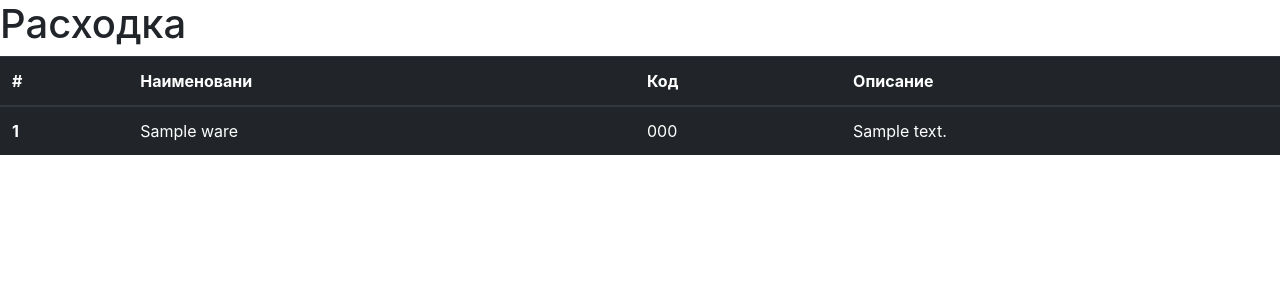
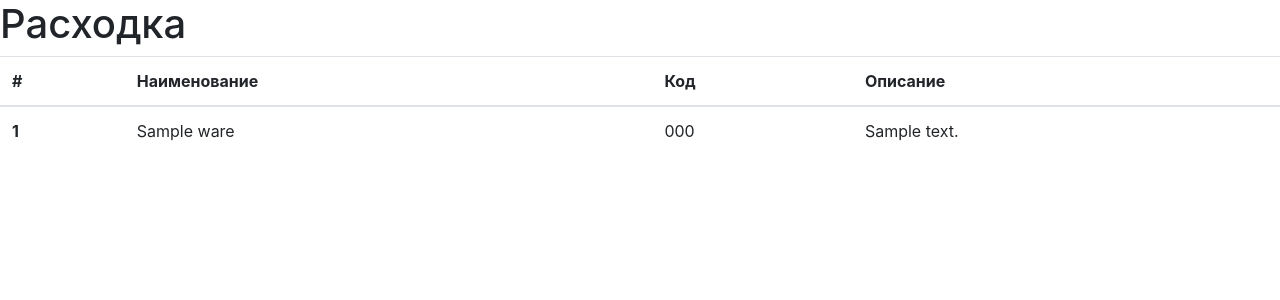
Before and after one commit to vgridasov/rashodka, a Django app: template wares/templates/wares/index.html in a window 1280 px wide. Shown: the top 300 px of the page. Run offline with Django 3.2, Linux system fonts and the light colour scheme; the template is opened without the code that fills it: most values are stand-ins (such as "Sample title", 1, 10 or a date in 2020); some libraries are stand-ins or nearby versions.

Commit message:
Мелкие исправления

```diff
--- a/wares/models.py
+++ b/wares/models.py
@@ -8,7 +8,7 @@ class Cat(models.Model):
 
 
 class Vendor(models.Model):
-    vendor_name = models.CharField(max_length=50, verbose_name="Категория")
+    vendor_name = models.CharField(max_length=50, verbose_name="Вендор")
     def __str__(self):
         return self.vendor_name
 
@@ -16,7 +16,7 @@ class Vendor(models.Model):
 
 class Ware(models.Model):
     ware_name = models.CharField(max_length=200, verbose_name="Наименование")
-    ware_code = models.CharField(max_length=20, verbose_name="Код")
+    ware_code = models.CharField(max_length=20, verbose_name="Код производителя")
     ware_vendor = models.ForeignKey(Vendor, on_delete=models.SET_NULL, blank=True, null=True)
     ware_description = models.TextField(verbose_name="Описание")
     ware_cat = models.ForeignKey(Cat, on_delete=models.SET_NULL, blank=True, null=True)
--- a/wares/templates/wares/index.html
+++ b/wares/templates/wares/index.html
@@ -3,11 +3,11 @@
 {% block content %}
     <h1>Расходка</h1>
 
-    <table class="table table-hover table-dark">
+    <table class="table table-hover">
       <thead>
         <tr>
           <th scope="col">#</th>
-          <th scope="col">Наименовани</th>
+          <th scope="col">Наименование</th>
           <th scope="col">Код</th>
           <th scope="col">Описание</th>
         </tr>
--- a/wares/views.py
+++ b/wares/views.py
@@ -5,7 +5,7 @@ from django.core.paginator import Paginator
 
 def index(request):
     ware_list = Ware.objects.all()
-    paginator = Paginator(ware_list, 4)  # Кол-во записей на странице
+    paginator = Paginator(ware_list, 6)  # Кол-во записей на странице
     page = request.GET.get('page')
     wares = paginator.get_page(page)
     return render(request, 'wares/index.html', context={'wares': wares})
```
